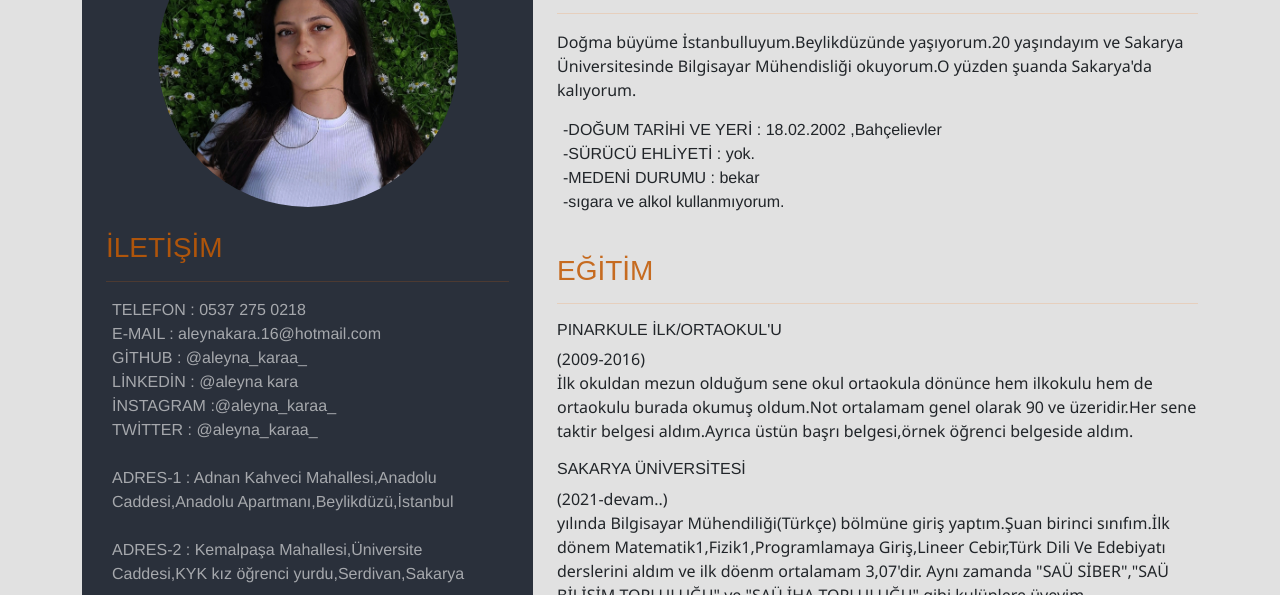
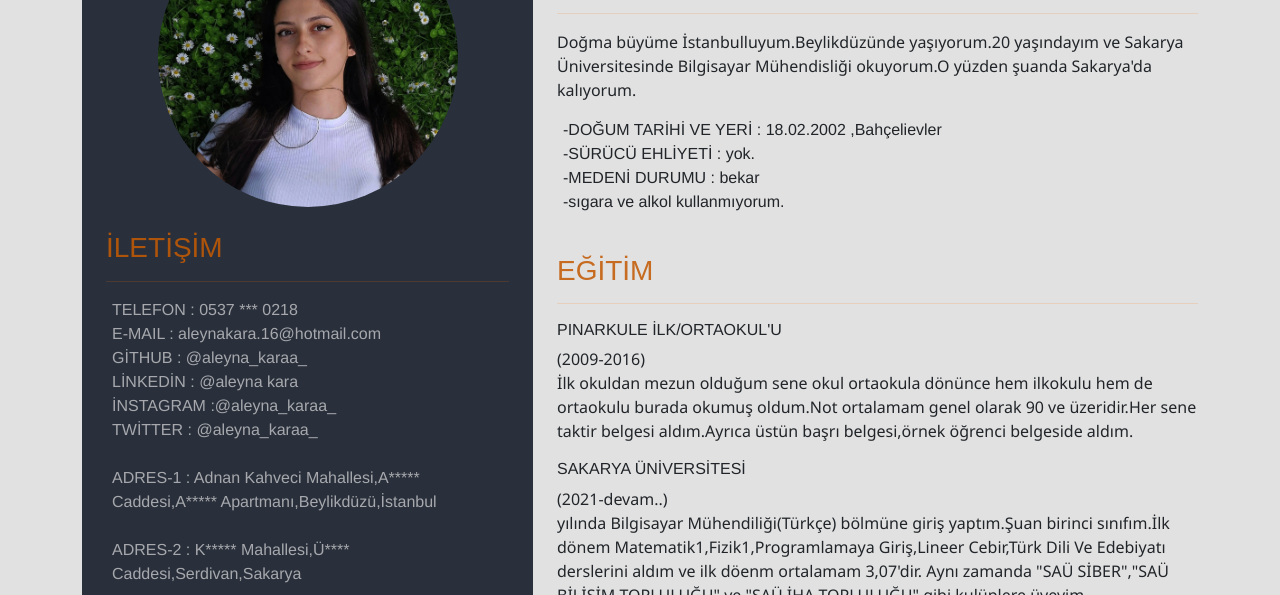
Before and after one commit to aleynakara16/Web-Sitesi-SAU-, a plain HTML site: page CV.html in a window 1280 px wide. Shown: the part 205-800 px from the top of the page. Drawn offline with nearby package versions, Linux system fonts and the light colour scheme.

Commit message:
cv de bilgilerin bazıları gizlendi

```diff
--- a/CV.html
+++ b/CV.html
@@ -60,14 +60,14 @@
                         <h3>İLETİŞİM</h3>
                         <hr>
                          <ul >
-                          <li>TELEFON : 0537 275 0218</li>
+                          <li>TELEFON : 0537 *** 0218</li>
                           <li>E-MAIL : aleynakara.16@hotmail.com</li>
                           <li>GİTHUB :<a href="https://twitter.com/_aleynakara_" target="_blank"> @aleyna_karaa_</a></li>
                           <li>LİNKEDİN :<a href="https://www.linkedin.com/in/aleyna-kara-0a5690218/" target="_blank"> @aleyna kara</a></li>
                           <li>İNSTAGRAM :<a href="https://www.instagram.com/aleyna_karaa_/" target="_blank">@aleyna_karaa_</a></li>
                           <li>TWİTTER :<a href="https://twitter.com/_aleynakara_" target="_blank"> @aleyna_karaa_</a></li><br>
-                          <li>ADRES-1 : Adnan Kahveci Mahallesi,Anadolu Caddesi,Anadolu Apartmanı,Beylikdüzü,İstanbul</li><br>
-                          <li>ADRES-2 : Kemalpaşa Mahallesi,Üniversite Caddesi,KYK kız öğrenci yurdu,Serdivan,Sakarya</li>
+                          <li>ADRES-1 : Adnan Kahveci Mahallesi,A***** Caddesi,A***** Apartmanı,Beylikdüzü,İstanbul</li><br>
+                          <li>ADRES-2 : K***** Mahallesi,Ü**** Caddesi,Serdivan,Sakarya</li>
 
 
                          </ul>
```
Also changed, not shown: 1 other file.
